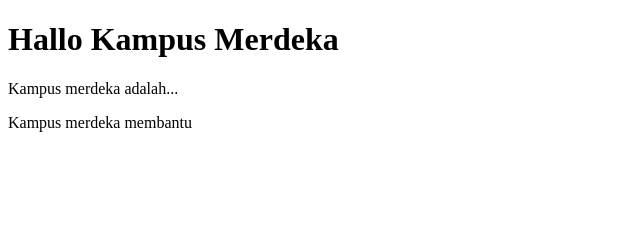
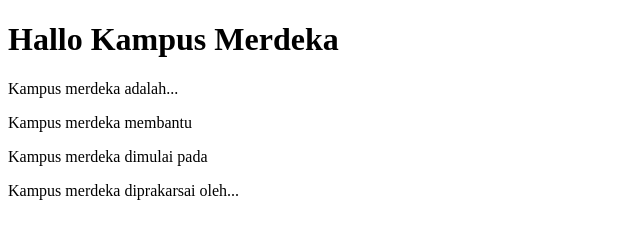
Before and after one commit to novirah/belajar-git, a plain HTML site: page index.html in a window 1280 px wide. Shown: the whole page, without its empty margins (0-640 px from the left). Drawn offline with Linux system fonts and the light colour scheme.

Commit message:
menambahkan deskripsi lagi

```diff
--- a/index.html
+++ b/index.html
@@ -12,6 +12,8 @@
     <h1>Hallo Kampus Merdeka</h1>
     <p>Kampus merdeka adalah...</p>
     <p>Kampus merdeka membantu</p>
+    <p>Kampus merdeka dimulai pada</p>
+    <p>Kampus merdeka diprakarsai oleh...</p>
 </body>
 
 </html>
```
